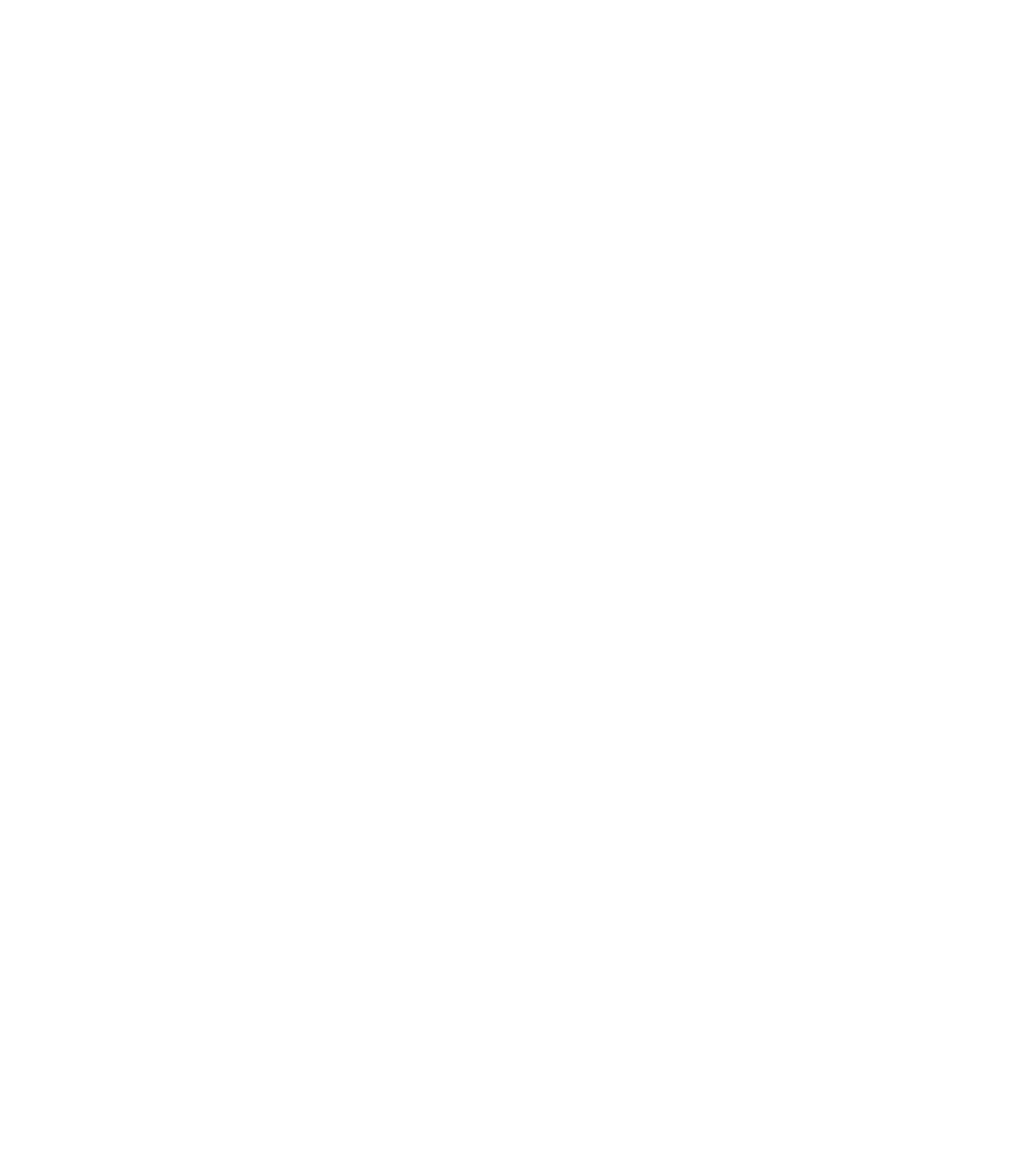
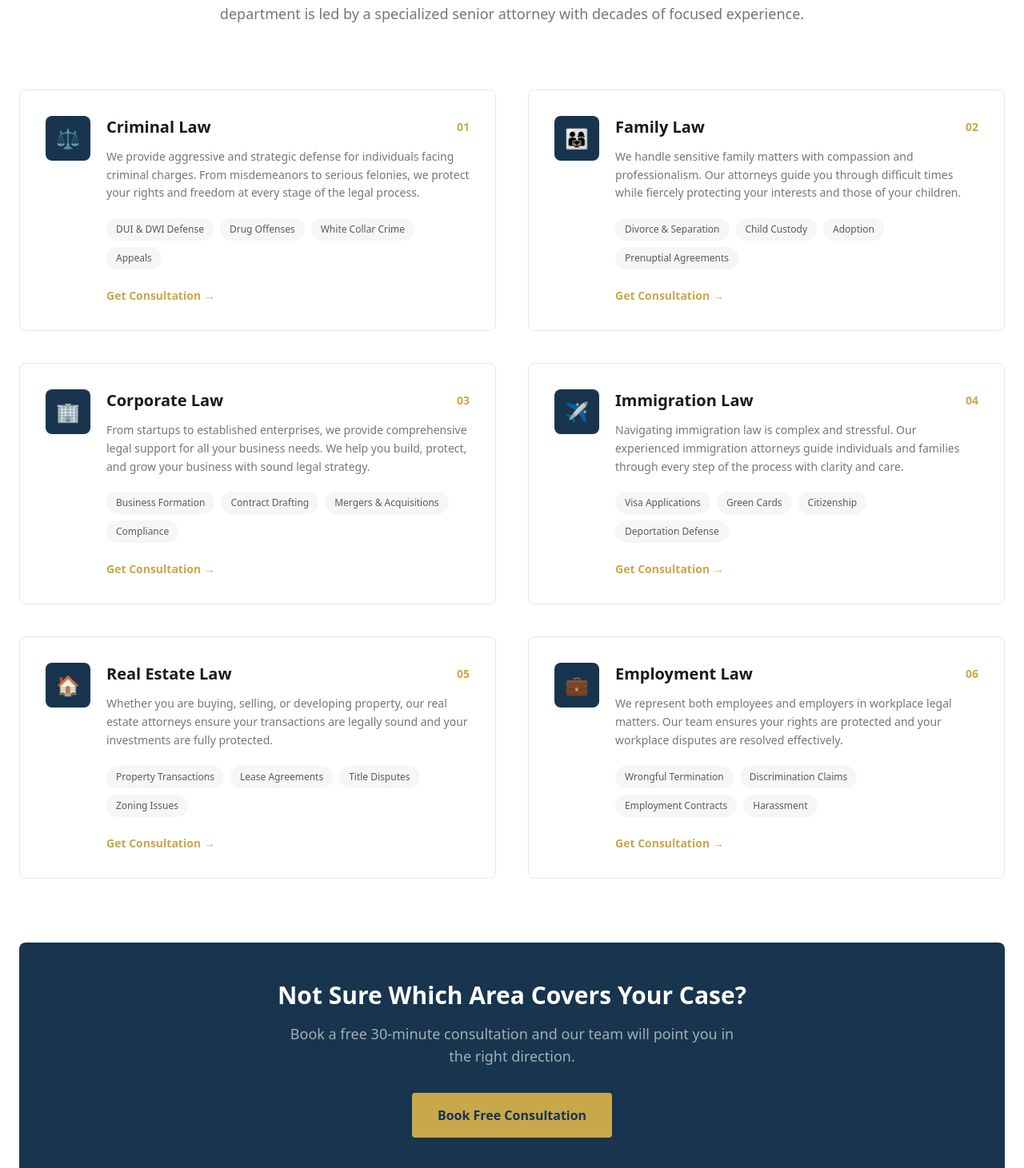
Before and after one commit to mihahaj-ul/veritas-law, a Next.js app: page /practice-areas in a window 1280 px wide. Shown: the part 488-1949 px from the top of the page at 80% size. Before the commit the page ends 800 px from the top, so only its background shows below. Built offline with nearby package versions, Linux system fonts and the light colour scheme.

Commit message:
add Practice Areas page with six practice area cards and CTA

```diff
--- a/src/app/(pages)/practice-areas/page.tsx
+++ b/src/app/(pages)/practice-areas/page.tsx
@@ -1,3 +1,15 @@
-export default function page() {
-  return <div></div>
+import PageBanner from "@/components/ui/PageBanner";
+import PracticeAreasContent from "@/sections/about/PracticeAreasContent";
+
+export default function PracticeAreasPage() {
+  return (
+    <main>
+      <PageBanner
+        eyebrow="What We Do"
+        title="Practice Areas"
+        subtitle="Specialized legal expertise across six major areas of law — all under one roof."
+      />
+      <PracticeAreasContent />
+    </main>
+  );
 }
--- /dev/null
+++ b/src/sections/about/PracticeAreasContent.tsx
@@ -0,0 +1,164 @@
+import Link from "next/link";
+
+const practiceAreas = [
+  {
+    icon: "⚖️",
+    title: "Criminal Law",
+    description:
+      "We provide aggressive and strategic defense for individuals facing criminal charges. From misdemeanors to serious felonies, we protect your rights and freedom at every stage of the legal process.",
+    services: [
+      "DUI & DWI Defense",
+      "Drug Offenses",
+      "White Collar Crime",
+      "Appeals",
+    ],
+  },
+  {
+    icon: "👨‍👩‍👧",
+    title: "Family Law",
+    description:
+      "We handle sensitive family matters with compassion and professionalism. Our attorneys guide you through difficult times while fiercely protecting your interests and those of your children.",
+    services: [
+      "Divorce & Separation",
+      "Child Custody",
+      "Adoption",
+      "Prenuptial Agreements",
+    ],
+  },
+  {
+    icon: "🏢",
+    title: "Corporate Law",
+    description:
+      "From startups to established enterprises, we provide comprehensive legal support for all your business needs. We help you build, protect, and grow your business with sound legal strategy.",
+    services: [
+      "Business Formation",
+      "Contract Drafting",
+      "Mergers & Acquisitions",
+      "Compliance",
+    ],
+  },
+  {
+    icon: "✈️",
+    title: "Immigration Law",
+    description:
+      "Navigating immigration law is complex and stressful. Our experienced immigration attorneys guide individuals and families through every step of the process with clarity and care.",
+    services: [
+      "Visa Applications",
+      "Green Cards",
+      "Citizenship",
+      "Deportation Defense",
+    ],
+  },
+  {
+    icon: "🏠",
+    title: "Real Estate Law",
+    description:
+      "Whether you are buying, selling, or developing property, our real estate attorneys ensure your transactions are legally sound and your investments are fully protected.",
+    services: [
+      "Property Transactions",
+      "Lease Agreements",
+      "Title Disputes",
+      "Zoning Issues",
+    ],
+  },
+  {
+    icon: "💼",
+    title: "Employment Law",
+    description:
+      "We represent both employees and employers in workplace legal matters. Our team ensures your rights are protected and your workplace disputes are resolved effectively.",
+    services: [
+      "Wrongful Termination",
+      "Discrimination Claims",
+      "Employment Contracts",
+      "Harassment",
+    ],
+  },
+];
+
+export default function PracticeAreasContent() {
+  return (
+    <section className="bg-white py-24">
+      <div className="max-w-7xl mx-auto px-6">
+        {/* Intro */}
+        <div className="max-w-3xl mx-auto text-center mb-20">
+          <p className="text-dark/60 text-lg leading-relaxed">
+            At VeritasLaw, we offer comprehensive legal services across six
+            major practice areas. Each department is led by a specialized senior
+            attorney with decades of focused experience.
+          </p>
+        </div>
+
+        {/* Practice Area Cards */}
+        <div className="grid grid-cols-1 md:grid-cols-2 gap-10">
+          {practiceAreas.map((area, index) => (
+            <div
+              key={area.title}
+              className="border border-dark/10 rounded-lg p-8 hover:border-gold hover:shadow-lg transition-all duration-300 group"
+            >
+              <div className="flex items-start gap-5">
+                {/* Icon + Number */}
+                <div className="shrink-0">
+                  <div className="w-14 h-14 bg-navy rounded-lg flex items-center justify-center text-2xl">
+                    {area.icon}
+                  </div>
+                </div>
+
+                {/* Content */}
+                <div className="flex-1">
+                  <div className="flex items-center justify-between mb-3">
+                    <h3 className="text-dark text-xl font-bold group-hover:text-navy transition-colors duration-200">
+                      {area.title}
+                    </h3>
+                    <span className="text-gold font-bold text-sm">
+                      0{index + 1}
+                    </span>
+                  </div>
+
+                  <p className="text-dark/60 text-sm leading-relaxed mb-5">
+                    {area.description}
+                  </p>
+
+                  {/* Services List */}
+                  <div className="flex flex-wrap gap-2 mb-5">
+                    {area.services.map((service) => (
+                      <span
+                        key={service}
+                        className="bg-offwhite text-dark/70 text-xs px-3 py-1.5 rounded-full"
+                      >
+                        {service}
+                      </span>
+                    ))}
+                  </div>
+
+                  <Link
+                    href="/contact"
+                    className="text-gold text-sm font-semibold hover:underline"
+                  >
+                    Get Consultation →
+                  </Link>
+                </div>
+              </div>
+            </div>
+          ))}
+        </div>
+
+        {/* Bottom CTA */}
+        <div className="mt-20 bg-navy rounded-lg p-12 text-center">
+          <h3 className="text-white text-3xl font-bold mb-4">
+            Not Sure Which Area Covers Your Case?
+          </h3>
+          <p className="text-white/60 text-lg mb-8 max-w-xl mx-auto">
+            Book a free 30-minute consultation and our team will point you in
+            the right direction.
+          </p>
+          <Link
+            href="/contact"
+            className="bg-gold text-navy font-semibold px-8 py-4 rounded hover:opacity-90 transition-opacity duration-200 inline-block"
+          >
+            Book Free Consultation
+          </Link>
+        </div>
+      </div>
+    </section>
+  );
+}
```
Also changed, not shown: src/types/index.ts (+16 -15 lines).
